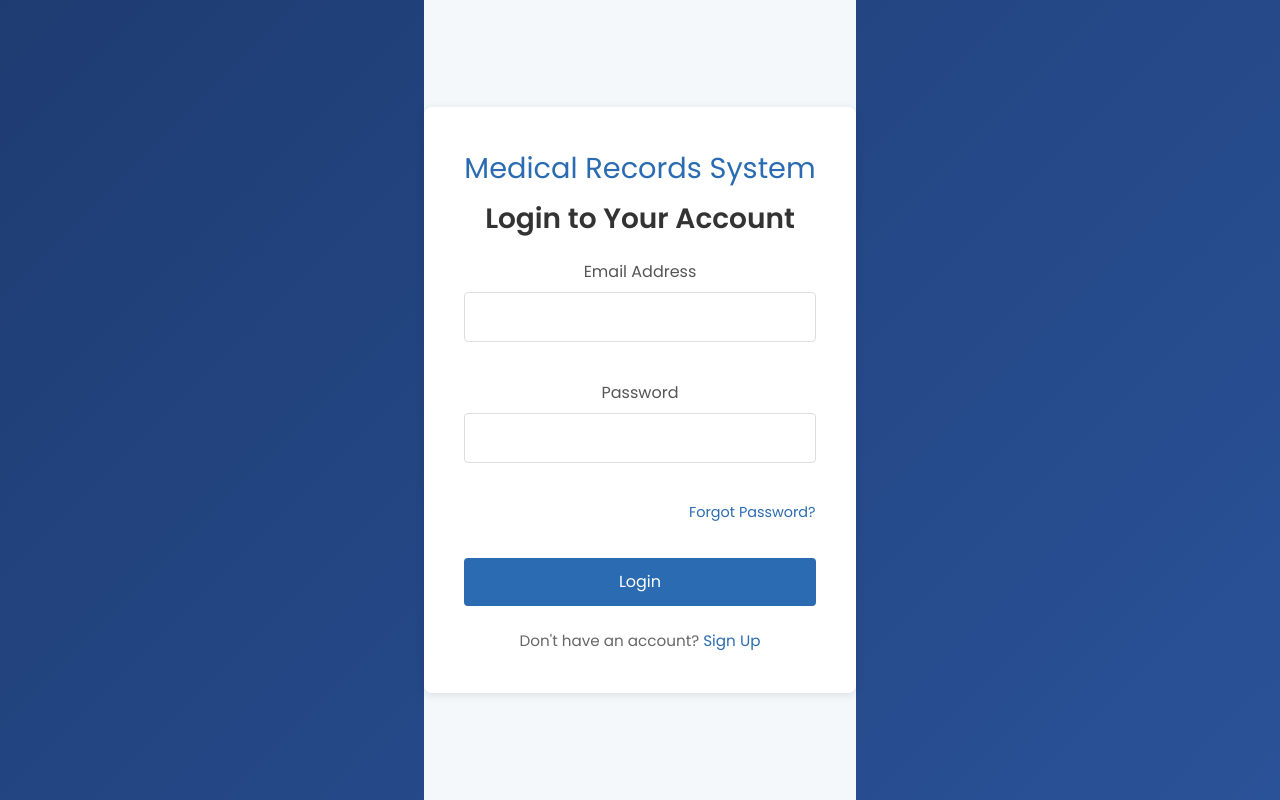
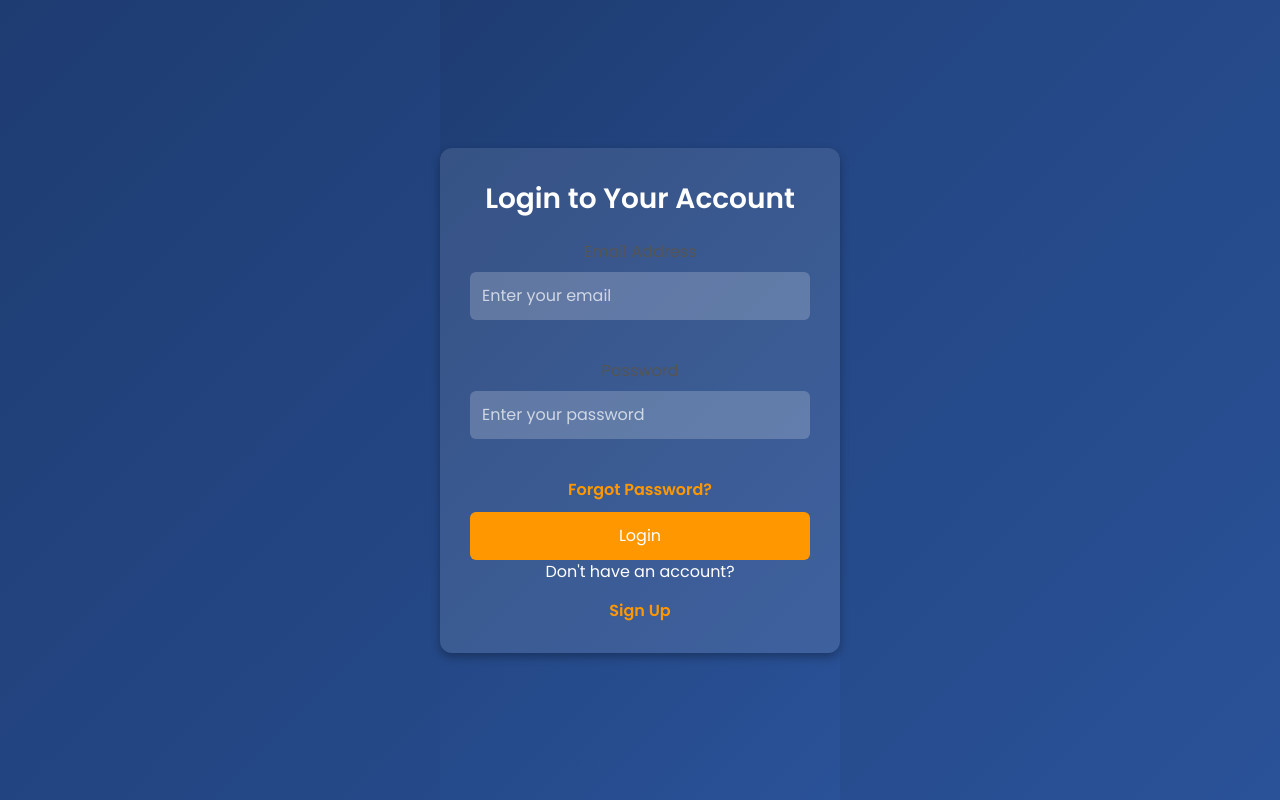
Before and after one commit to ronymundackan/onehealth, a React (Create React App) app: page /login in a window 1280 px wide. Built offline with nearby package versions, Linux system fonts and the light colour scheme.

Commit message:
Login page updated

```diff
--- a/src/pages/Login.jsx
+++ b/src/pages/Login.jsx
@@ -1,7 +1,8 @@
 import React, { useState } from 'react';
 import { Link, useNavigate } from 'react-router-dom';
 import axios from 'axios';
-import '../styles/Login.css';
+import '../styles/Login.css'; // Make sure this path is correct
+
 const Login = () => {
   const [formData, setFormData] = useState({
     email: '',
@@ -15,8 +16,6 @@ const Login = () => {
 
   // Update state as user types
   const handleChange = (e) => {
-
-
     setFormData({ ...formData, [e.target.name]: e.target.value });
     setError(''); // Clear error on input change
   };
@@ -27,7 +26,7 @@ const Login = () => {
     setLoading(true);
 
     try {
-      const response = await axios.post('http://localhost:5000/auth/login', { // Corrected endpoint
+      const response = await axios.post('http://localhost:5000/auth/login', {
         email,
         password,
       });
@@ -41,8 +40,6 @@ const Login = () => {
           Authorization: `Bearer ${localStorage.getItem('token')}`,
         },
       });
-
-
 
       localStorage.setItem('userRole', user.data.role); // Assuming user.data.role contains the role
 
@@ -62,17 +59,17 @@ const Login = () => {
   };
 
   return (
-    <div className="login-container">
-      <div className="login-form-container">
-        <h1>Medical Records System</h1>
+    <div className="login-override-container">
+      <div className="login-override-form-container">
         <h2>Login to Your Account</h2>
 
-        {error && <div className="error-message">{error}</div>}
+        {error && <div className="login-override-error-message">{error}</div>}
 
         <form onSubmit={handleSubmit}>
           <div className="form-group">
             <label htmlFor="email">Email Address</label>
             <input
+              className="login-override-input" // Use overriding input class
               type="email"
               id="email"
               name="email"
@@ -86,6 +83,7 @@ const Login = () => {
           <div className="form-group">
             <label htmlFor="password">Password</label>
             <input
+              className="login-override-input" // Use overriding input class
               type="password"
               id="password"
               name="password"
@@ -97,14 +95,14 @@ const Login = () => {
           </div>
 
           <div className="form-links">
-            <Link to="/forgot-password" className="forgot-password-link">
+            <Link to="/forgot-password" className="login-override-link">
               Forgot Password?
             </Link>
           </div>
 
           <button
             type="submit"
-            className="login-button"
+            className="login-override-button" // Use overriding button class
             disabled={loading}
           >
             {loading ? 'Logging in...' : 'Login'}
@@ -113,7 +111,7 @@ const Login = () => {
 
         <div className="signup-prompt">
           Don't have an account?{' '}
-          <Link to="/signup" className="signup-link">
+          <Link to="/signup" className="login-override-link">
             Sign Up
           </Link>
         </div>
@@ -122,4 +120,5 @@ const Login = () => {
   );
 };
 
+
 export default Login;
--- a/src/styles/Login.css
+++ b/src/styles/Login.css
@@ -1,115 +1,82 @@
-.login-container {
+/* login.css - Overriding app.css within the login component */
+
+.login-override-container {
   display: flex;
   justify-content: center;
   align-items: center;
   min-height: 100vh;
-  background-color: #f5f8fa;
+  background: linear-gradient(135deg, #1e3c72, #2a5298); /* Override app.css body gradient */
+  color: white; /* Override app.css body text color */
 }
 
-.login-form-container {
+.login-override-form-container {
   width: 100%;
-  max-width: 450px;
-  background-color: white;
-  border-radius: 8px;
-  box-shadow: 0 2px 10px rgba(0, 0, 0, 0.1);
-  padding: 2.5rem;
-}
-
-h1 {
-  color: #2a6bb1;
-  font-size: 1.8rem;
-  margin-bottom: 0.5rem;
+  max-width: 400px; /* Override app.css container max-width */
+  padding: 30px; /* Override app.css container padding */
+  background: rgba(255, 255, 255, 0.1); /* Override app.css container background */
+  box-shadow: 0 4px 10px rgba(0, 0, 0, 0.3); /* Override app.css container box-shadow */
+  border-radius: 12px; /* Override app.css container border-radius */
   text-align: center;
 }
 
-h2 {
-  font-size: 1.4rem;
-  color: #333;
-  margin-bottom: 1.5rem;
-  text-align: center;
+.login-override-form-container h1, .login-override-form-container h2 {
+    color: white; /*override h2 color*/
 }
 
-.form-group {
-  margin-bottom: 1.5rem;
+.login-override-input {
+  width: 100%;
+  padding: 12px; /* Override app.css input padding */
+  margin-bottom: 15px; /* Override app.css input margin-bottom */
+  border: none; /* Override app.css input border */
+  border-radius: 6px; /* Override app.css input border-radius */
+  background: rgba(255, 255, 255, 0.2); /* Override app.css input background */
+  color: white; /* Override app.css input color */
+  font-size: 1rem; /* Override app.css input font-size */
+  box-sizing: border-box;
+  outline: none;
+  transition: 0.3s;
 }
 
-label {
-  display: block;
-  margin-bottom: 0.5rem;
-  font-weight: 500;
-  color: #555;
+.login-override-input::placeholder {
+  color: rgba(255, 255, 255, 0.7); /* Override app.css input placeholder color */
 }
 
-input {
-  width: 100%;
-  padding: 0.75rem;
-  border: 1px solid #ddd;
-  border-radius: 4px;
-  font-size: 1rem;
-  transition: border-color 0.2s;
+.login-override-input:focus {
+  background: rgba(255, 255, 255, 0.3); /* Override app.css input focus background */
 }
 
-input:focus {
-  border-color: #2a6bb1;
-  outline: none;
+.login-override-button {
+  width: 100%;
+  padding: 12px; /* Override app.css button padding */
+  border: none; /* Override app.css button border */
+  background-color: #ff9800; /* Override app.css button background-color */
+  color: white; /* Override app.css button color */
+  border-radius: 6px; /* Override app.css button border-radius */
+  font-size: 1rem; /* Override app.css button font-size */
+  cursor: pointer;
+  transition: 0.3s;
+  margin-top: 10px; /* Override app.css button margin-top */
 }
 
-.form-links {
-  display: flex;
-  justify-content: flex-end;
-  margin-bottom: 1.5rem;
+.login-override-button:hover {
+  background-color: #f57c00; /* Override app.css button hover background-color */
 }
 
-.forgot-password-link {
-  color: #2a6bb1;
-  text-decoration: none;
-  font-size: 0.9rem;
+.login-override-link {
+  color: #ff9800; /* Override app.css link color */
+  text-decoration: none; /* Override app.css link text-decoration */
+  cursor: pointer;
+  font-weight: bold; /* Override app.css link font-weight */
+  display: block;
+  margin-top: 15px; /* Override app.css link margin-top */
+  transition: 0.3s;
 }
 
-.forgot-password-link:hover {
-  text-decoration: underline;
+.login-override-link:hover {
+  text-decoration: underline; /* Override app.css link hover text-decoration */
 }
 
-.login-button {
-  width: 100%;
-  padding: 0.75rem;
-  background-color: #2a6bb1;
-  color: white;
-  border: none;
-  border-radius: 4px;
-  font-size: 1rem;
-  font-weight: 500;
-  cursor: pointer;
-  transition: background-color 0.2s;
-}
-
-.login-button:hover {
-  background-color: #1d5899;
-}
-
-.login-button:disabled {
-  background-color: #97b3d0;
-  cursor: not-allowed;
-}
-
-.signup-prompt {
-  margin-top: 1.5rem;
-  text-align: center;
-  font-size: 0.95rem;
-  color: #666;
-}
-
-.signup-link {
-  color: #2a6bb1;
-  text-decoration: none;
-  font-weight: 500;
-}
-
-.signup-link:hover {
-  text-decoration: underline;
-}
-
-.error-message {
+.login-override-error-message {
   background-color: #ffebee;
   color: #c62828;
   padding: 0.75rem;
```
